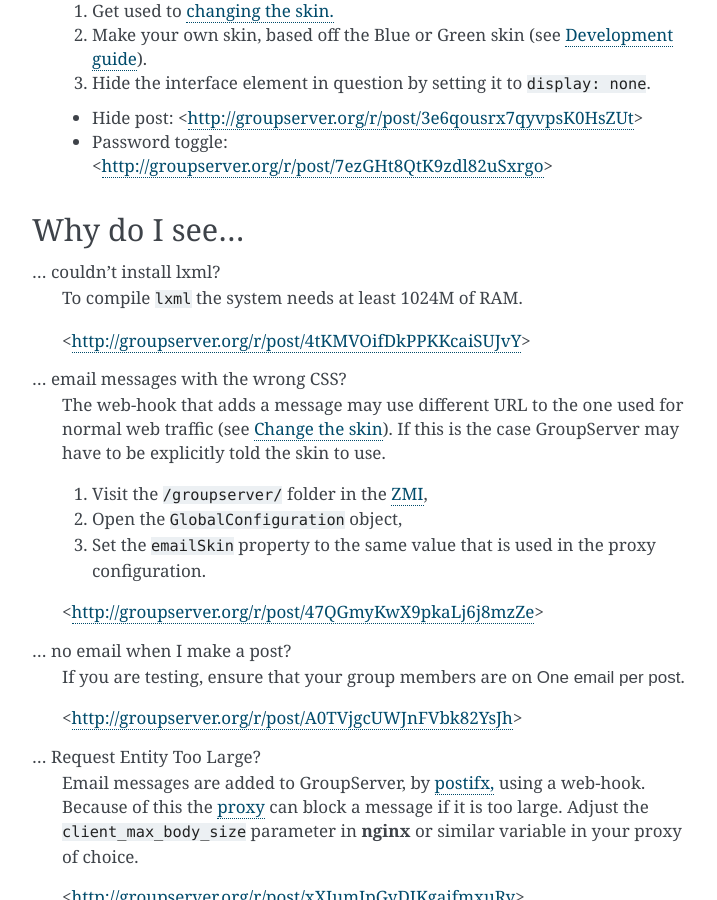
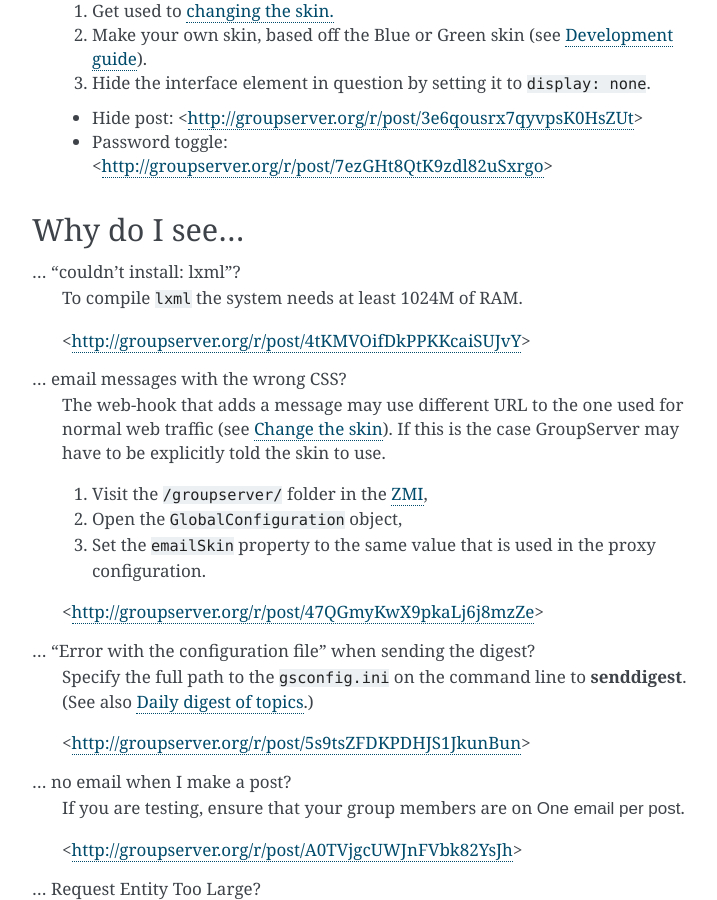
Before and after one commit to groupserver/buildout, a Sphinx documentation site: the page built from docs/faq.rst, in a window 1280 px wide and 900 px high, scrolled down 3115 px. Shown: the whole window, without its empty margins (388-1105 px from the left). Built offline with Sphinx 7.4.7, drawn with Linux system fonts in a browser that asks for light colours.

Commit message:
Adding a Send Digest entry to the FAQ, and fixing some index entries

```diff
--- a/docs/cron.rst
+++ b/docs/cron.rst
@@ -35,9 +35,10 @@
 .. _The Ubuntu Cron HOWTO: https://help.ubuntu.com/community/CronHowto
 
 
-.. index::
-   single: sendidgest
+.. index:: !sendidgest
    pair: Notification; Topic digest
+
+.. _cronDigest:
 
 ----------------------
 Daily digest of topics
--- a/docs/faq.rst
+++ b/docs/faq.rst
@@ -38,7 +38,7 @@
 
   <http://groupserver.org/r/post/78hOqzXeQ0IOO9UYGxIsKZ>
 
-.. index:: Support!
+.. index:: !Support
    pair: Support; Email
 
 .. _changeSupport:
@@ -56,7 +56,7 @@
 
   <http://groupserver.org/r/post/2rO2bKiq6X4UjZ9MmYkZ8S>
 
-.. index:: Editable page!
+.. index:: !Editable page
 
 .. _createPage:
 
@@ -101,7 +101,7 @@
 
   <http://groupserver.org/r/post/11BNEy4jQtmKL5UaE0ERvh>
 
-.. index:: DMARC!
+.. index:: !DMARC
    pair: Email; DMARC
 
 .. _dmarc:
@@ -127,7 +127,7 @@
 
 ... import posts from another system?
    To import posts from another system first export the posts as
-   an ``mbox`` file, then use the :program:`mbox2gs` script to
+   an ``mbox`` file, then use the :command:`mbox2gs` script to
    import the posts into GroupServer
    `(documentation). <http://groupserver.readthedocs.org/projects/gsgroupmessagesaddmbox2gs/en/latest/>`_
 
@@ -235,12 +235,12 @@
 Why do I see...
 ---------------
 
-.. index:: lxml!
+.. index:: !lxml
    pair: Install; Buildout
 
 .. _lxml:
 
-... couldn't install lxml?
+... "couldn't install: lxml"?
   To compile ``lxml`` the system needs at least 1024M of RAM.
 
   <http://groupserver.org/r/post/4tKMVOifDkPPKKcaiSUJvY>
@@ -264,6 +264,18 @@
 
   <http://groupserver.org/r/post/47QGmyKwX9pkaLj6j8mzZe>
 
+.. index::
+   pair: Notification; Topic digest
+
+.. _senddigest:
+
+... "Error with the configuration file" when sending the digest?
+  Specify the full path to the :file:`gsconfig.ini` on the
+  command line to :command:`senddigest`. (See also
+  :ref:`cronDigest`.)
+
+  <http://groupserver.org/r/post/5s9tsZFDKPDHJS1JkunBun>
+
 .. _noEmail:
 
 ... no email when I make a post?
@@ -286,7 +298,7 @@
 
   <http://groupserver.org/r/post/xXIumIpGyDIKgaifmxuRy>
 
-.. index:: root!
+.. index:: !root
 
 .. _rootInstall:
 
```
Also changed, not shown: other parts of docs/faq.rst (+1 -1 lines).
